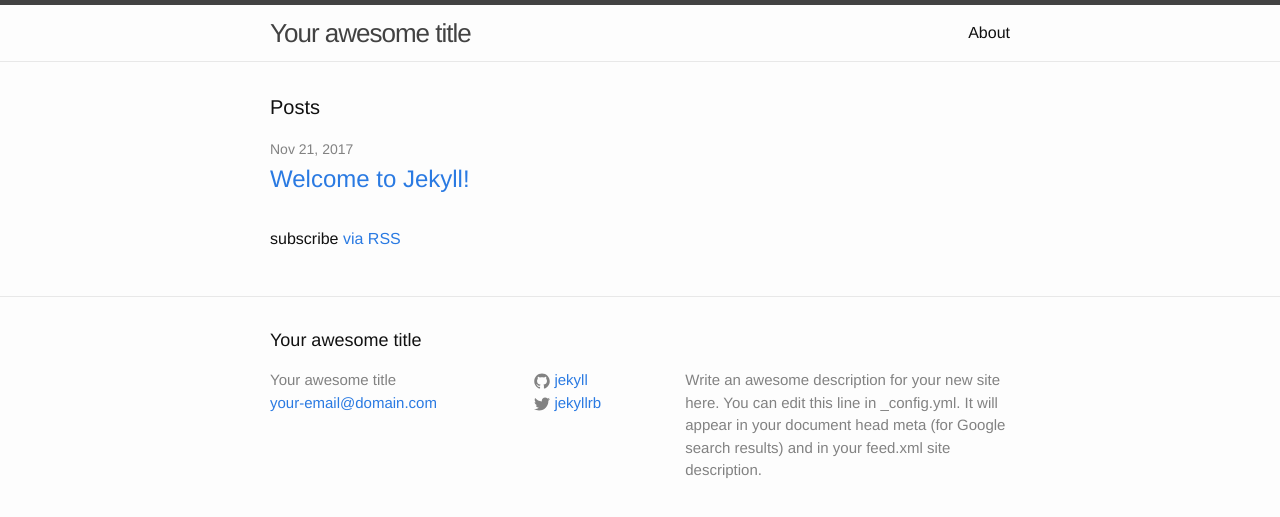
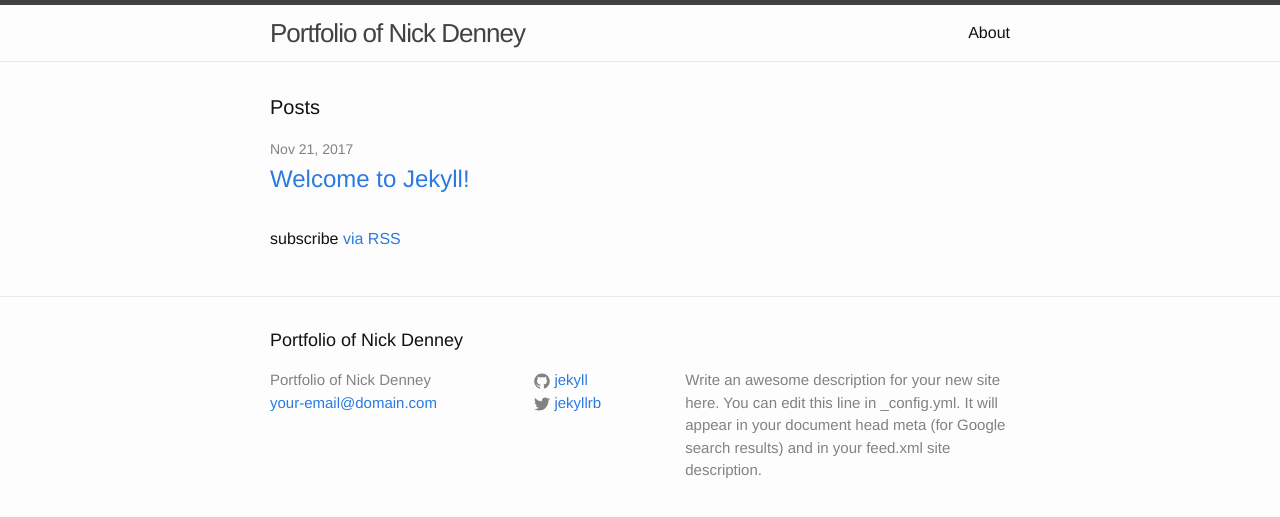
Before and after one commit to nickden3/nickden3-cc.github.io, a Jekyll site: the page built from index.html, in a window 1280 px wide. Shown: the top 517 px of the page. Built offline with Jekyll 4.4.1, drawn with Linux system fonts in a browser that asks for light colours.

Commit message:
change site title

```diff
--- a/_config.yml
+++ b/_config.yml
@@ -6,7 +6,7 @@
 # 'jekyll serve'. If you change this file, please restart the server process.
 
 # Site settings
-title: Your awesome title
+title: Portfolio of Nick Denney
 email: your-email@domain.com
 description: > # this means to ignore newlines until "baseurl:"
   Write an awesome description for your new site here. You can edit this
```
